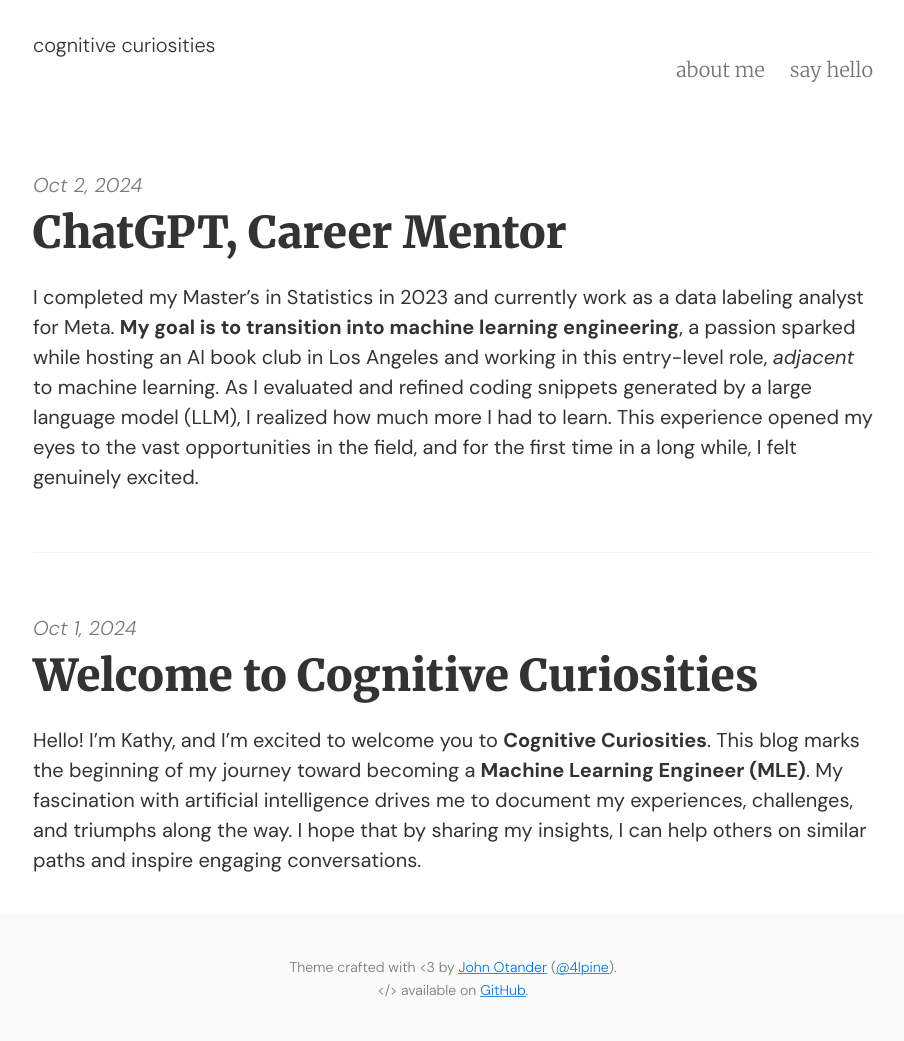
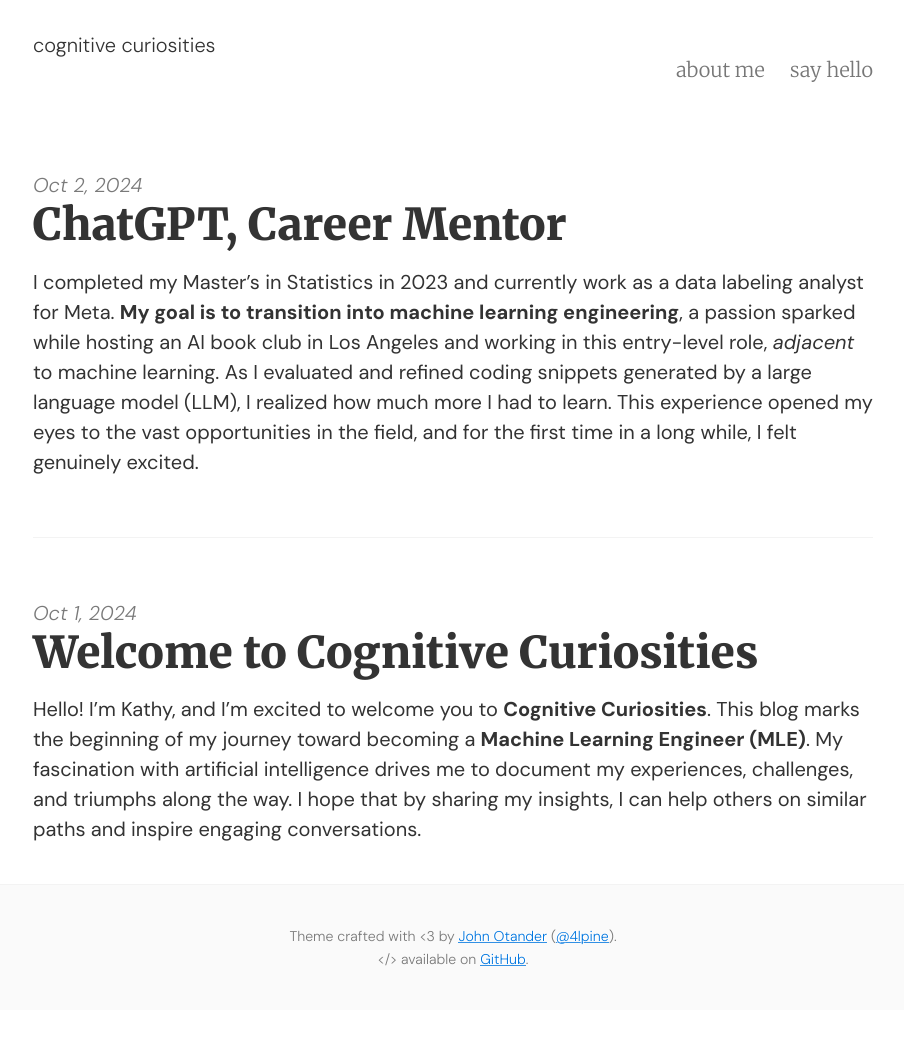
Before and after one commit to itstrieu/itstrieu.github.io, a Jekyll site: the page built from index.html, in a window 1280 px wide. Shown: the whole page, without its empty margins (187-1091 px from the left). Built offline with Jekyll 4.4.1, drawn with Linux system fonts in a browser that asks for light colours; the list of posts is cut into pages by our own code; after the commit the page ends 1010 px from its top, so only the background shows below that.

Commit message:
minor tweaks

```diff
--- a/_sass/_header.scss
+++ b/_sass/_header.scss
@@ -12,6 +12,7 @@
 
 .site-header .site-title {
   font-size: $h2;
+  font-weight: $header-font-weight;
 }
 
 .site-nav {
--- a/_sass/_variables.scss
+++ b/_sass/_variables.scss
@@ -5,7 +5,7 @@ $font-family: 'DM Sans', 'Nunito', sans-serif !default;
 $line-height: 1.5 !default;
 $heading-font-family: 'Merriweather', 'PT Serif', Georgia, 'Times New Roman', serif !default;
 $heading-font-weight: 900 !default;
-$heading-line-height: 1.25 !default;
+$heading-line-height: .9 !default;
 $monospace-font-family: 'Source Code Pro', Consolas, monospace !default;
 $h1: 2.2rem !default;
 $h2: 1.1rem !default;
```
